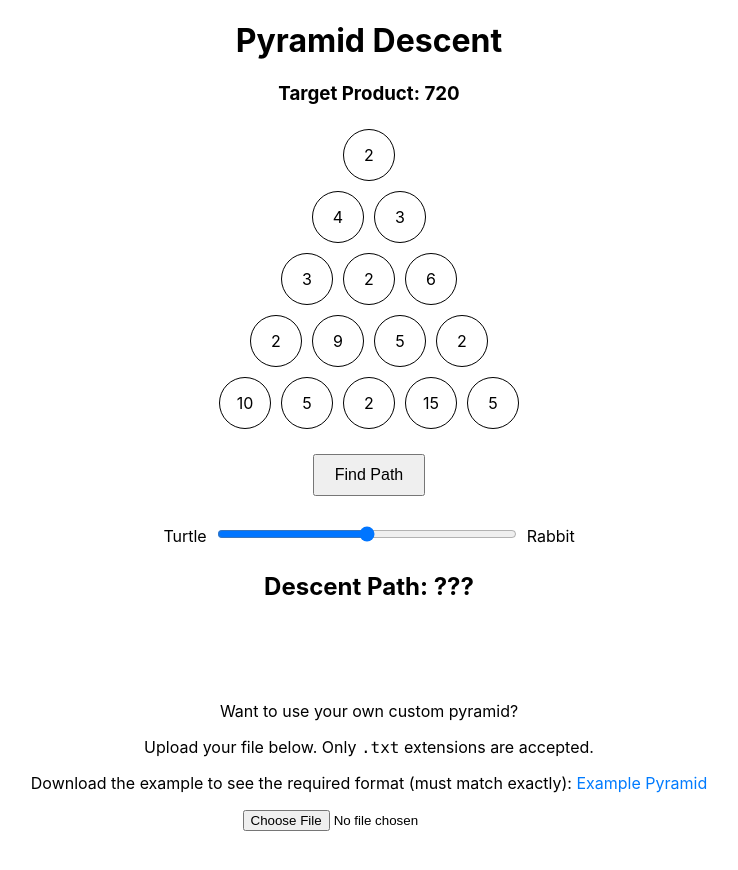
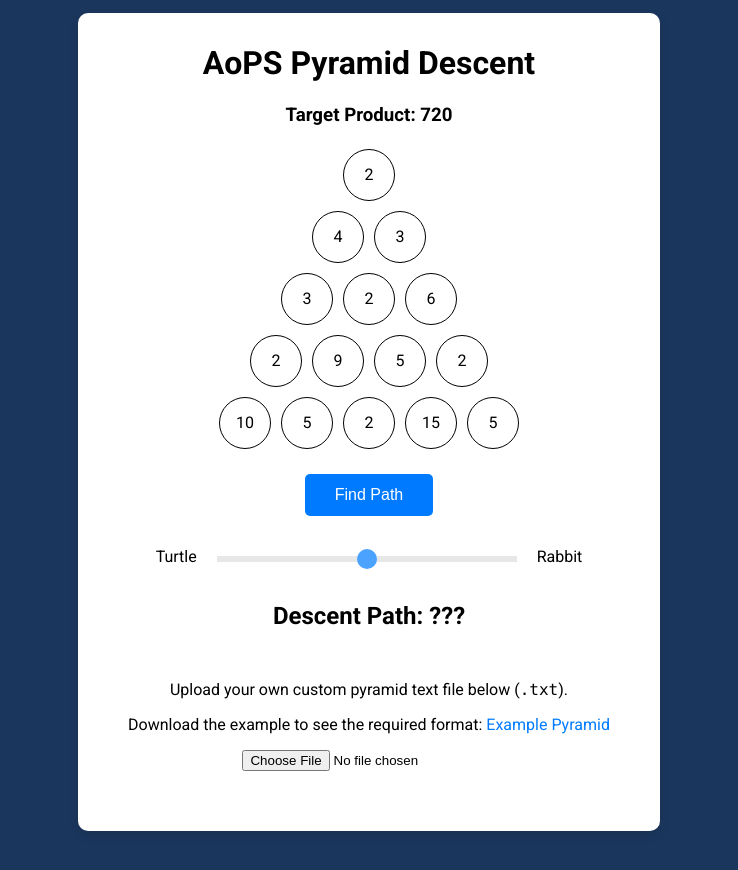
Before and after one commit to gregh13/interactive-pyramid-descent-aops, a React (Create React App) app: page / in a window 1280 px wide. Shown: the top 870 px of the page, without its empty margins (271-1009 px from the left). After the commit the page ends 844 px from the top, so only its background shows below. Built offline with nearby package versions, Linux system fonts and the light colour scheme.

Commit message:
adds basic styling, formatting, and adjusting

```diff
--- a/src/App.css
+++ b/src/App.css
@@ -1,24 +1,84 @@
-button {
-  margin-top: 20px;
-  padding: 10px 20px;
-  font-size: 16px;
+/* Global Styles */
+body, html {
+  margin: 0;
+  padding: 0;
+  font-family: 'Roboto', sans-serif; /* Google Font */
+  background-color: #1b365d;
+  height: 100%;
 }
 
+/* Center the main app content */
 .app {
+  display: flex;
+  justify-content: center;
+  align-items: center;
+  min-height: 100vh;
+  padding: 1% 0%;
+}
+
+/* Card-style main content container */
+.app-container {
+  background-color: white;
+  padding: 10px 50px;  /* More padding for top and bottom */
+  border-radius: 10px;
+  box-shadow: 0 4px 10px rgba(0, 0, 0, 0.1); /* Light shadow for pop-out effect */
+  max-width: 100%;
   text-align: center;
 }
 
-.slider-container {
-  margin-top: 20px;
+/* Buttons */
+button {
+  background-color: #007BFF;
+  color: white;
+  padding: 12px 30px;  /* Increased padding for more space around the button */
+  border: none;
+  border-radius: 5px;
+  cursor: pointer;
+  font-size: 16px;
+  margin: 20px 0 ;
+  transition: background-color 0.3s ease;
+}
+
+button:disabled {
+  background-color: #ccc; /* Disabled button color */
+}
+
+button:hover:not(:disabled) {
+  background-color: #0056b3; /* Darker blue on hover */
+}
+
+/* Input range slider styling */
+.slider-container input[type="range"] {
+  -webkit-appearance: none;
+  width: 100%;
+  height: 6px;
+  background: #ddd;
+  outline: none;
+  opacity: 0.7;
+  transition: opacity 0.2s;
+}
+
+.slider-container input[type="range"]::-webkit-slider-thumb {
+  -webkit-appearance: none;
+  appearance: none;
+  width: 20px;
+  height: 20px;
+  background: #007BFF;
+  cursor: pointer;
+  border-radius: 50%;
+}
+
+.slider-container input[type="range"]:hover {
+  opacity: 1;
 }
 
 #speedRange {
   width: 300px;
-  margin: 10px;
+  margin: 20px;
 }
 
 .file-upload {
-  margin-top: 100px;
+  margin-top: 50px;
   margin-bottom: 50px;
 }
 
--- a/src/App.js
+++ b/src/App.js
@@ -174,8 +174,9 @@
 
   return (
     <div className="app">
-      <h1>Pyramid Descent</h1>
-      <h3>Target Product: {targetProduct} </h3>
+      <div className="app-container">
+        <h1>AoPS Pyramid Descent</h1>
+        <h3>Target Product: {targetProduct}</h3>
         <Pyramid pyramid={pyramid} currentCell={currentCell} pathCoordinateSet={pathCoordinateSet} solutionPath={solutionPath} />
         <button onClick={handleFindPath} disabled={isSearching}>
           {isSearching ? 'Searching...' : 'Find Path'}
@@ -183,28 +184,26 @@
 
         <div className="slider-container">
           <span>Turtle</span>
-        <label htmlFor="speedRange"></label>
           <input
             id="speedRange"
             type="range"
             min="100"
             max="900"
             step="100"
-          value={1000 - waitTime} // Reverse slider values: Higher values on the slider correspond to faster speeds (lower resulting wait times)
-          onChange={handleSpeedChange}  // Update speed
+            value={1000 - waitTime}
+            onChange={handleSpeedChange}
           />
           <span>Rabbit</span>
         </div>
 
         <h2>Descent Path: {solutionPath ? solutionPath : 'No Solution'}</h2>
+
         <div className="file-upload">
-        <p> Want to use your own custom pyramid?</p>
-        <p> Upload your file below. Only <code>.txt</code> extensions are accepted. </p>
-        {/* Link to download the static file */}
-        <p> Download the example to see the required format (must match exactly):
-          <a href="/pyramid_sample_input.txt" download > Example Pyramid </a>
+          <p>Upload your own custom pyramid text file below (<code>.txt</code>).</p>
+          <p>
+            Download the example to see the required format:
+            <a href="/pyramid_sample_input.txt" download> Example Pyramid</a>
           </p>
-
           <input
             id="fileInput"
             type="file"
@@ -213,9 +212,10 @@
             disabled={isSearching}
           />
         </div>
-
+      </div>
     </div>
   );
 };
 
+
 export default App;
```
Lines whose indentation alone changed are shown as unchanged.
